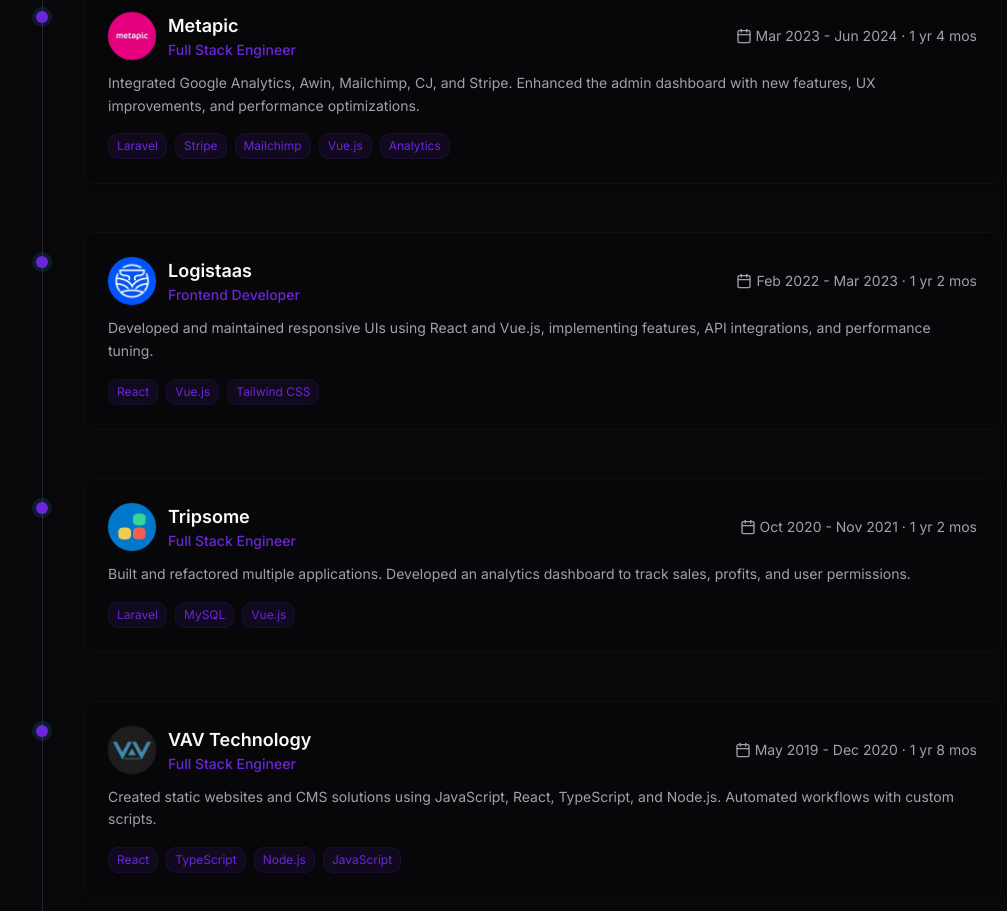
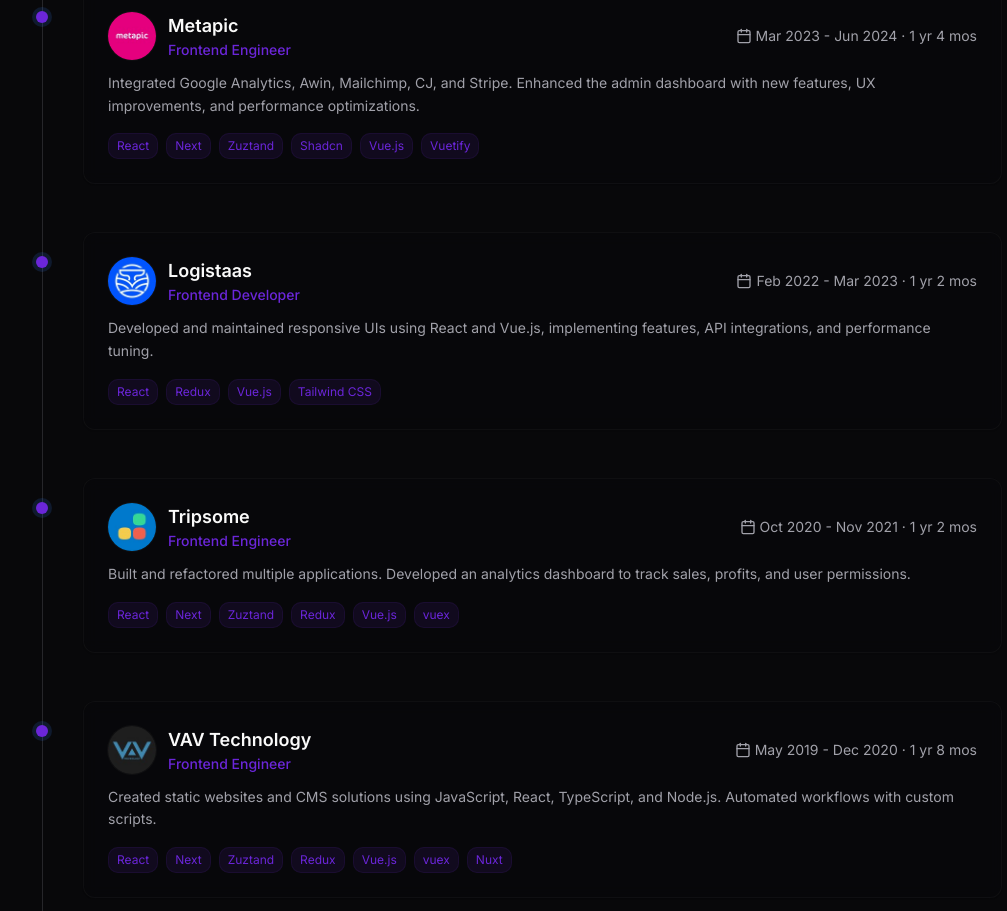
Before and after one commit to AQA20/portfolio, a React (Vite) app: page / in a window 1280 px wide. Shown: the part 3900-4811 px from the top of the page, without its empty margins (118-1125 px from the left). Built offline with nearby package versions, Linux system fonts and the light colour scheme.

Commit message:
Update experience

```diff
--- a/src/components/Experience.tsx
+++ b/src/components/Experience.tsx
@@ -6,21 +6,21 @@
 const experiences = [
   {
     company: 'Tripsome',
-    role: 'Full Stack Engineer',
+    role: 'Frontend Engineer',
     period: 'Present',
     description:
       'Currently working at Tripsome as a Full Stack Engineer, specializing in Laravel, PHP, MySQL, Vue.js, Vuetify, and Tailwind CSS.',
-    tech: ['Laravel', 'PHP', 'MySQL', 'Vue.js', 'Vuetify', 'Tailwind CSS'],
+    tech: ['React', 'Next', 'Zuztand', 'Shadcn', 'Vue.js', 'Vuetify', 'Tailwind CSS'],
     image: '/hadigro_logo.jpeg',
     url: 'https://tripsome.az/en',
   },
   {
     company: 'Metapic',
-    role: 'Full Stack Engineer',
+    role: 'Frontend Engineer',
     period: 'Mar 2023 - Jun 2024 · 1 yr 4 mos',
     description:
       'Integrated Google Analytics, Awin, Mailchimp, CJ, and Stripe. Enhanced the admin dashboard with new features, UX improvements, and performance optimizations.',
-    tech: ['Laravel', 'Stripe', 'Mailchimp', 'Vue.js', 'Analytics'],
+    tech: ['React', 'Next', 'Zuztand', 'Shadcn', 'Vue.js', 'Vuetify'],
     image: '/metapic_logo.jpeg',
     url: 'https://metapic.com/',
   },
@@ -30,27 +30,27 @@
     period: 'Feb 2022 - Mar 2023 · 1 yr 2 mos',
     description:
       'Developed and maintained responsive UIs using React and Vue.js, implementing features, API integrations, and performance tuning.',
-    tech: ['React', 'Vue.js', 'Tailwind CSS'],
+    tech: ['React', 'Redux', 'Vue.js', 'Tailwind CSS'],
     image: '/logistaas_logo.jpeg',
     url: 'https://logistaas.com/',
   },
   {
     company: 'Tripsome',
-    role: 'Full Stack Engineer',
+    role: 'Frontend Engineer',
     period: 'Oct 2020 - Nov 2021 · 1 yr 2 mos',
     description:
       'Built and refactored multiple applications. Developed an analytics dashboard to track sales, profits, and user permissions.',
-    tech: ['Laravel', 'MySQL', 'Vue.js'],
+    tech: ['React', 'Next', 'Zuztand', 'Redux', 'Vue.js', 'vuex'],
     image: '/hadigro_logo.jpeg',
     url: 'https://tripsome.az/en',
   },
   {
     company: 'VAV Technology',
-    role: 'Full Stack Engineer',
+    role: 'Frontend Engineer',
     period: 'May 2019 - Dec 2020 · 1 yr 8 mos',
     description:
       'Created static websites and CMS solutions using JavaScript, React, TypeScript, and Node.js. Automated workflows with custom scripts.',
-    tech: ['React', 'TypeScript', 'Node.js', 'JavaScript'],
+    tech: ['React', 'Next', 'Zuztand', 'Redux', 'Vue.js', 'vuex', 'Nuxt'],
     image: '/vav_company_logo.jpeg',
     url: 'https://www.vav.com.mk/',
   },
```
